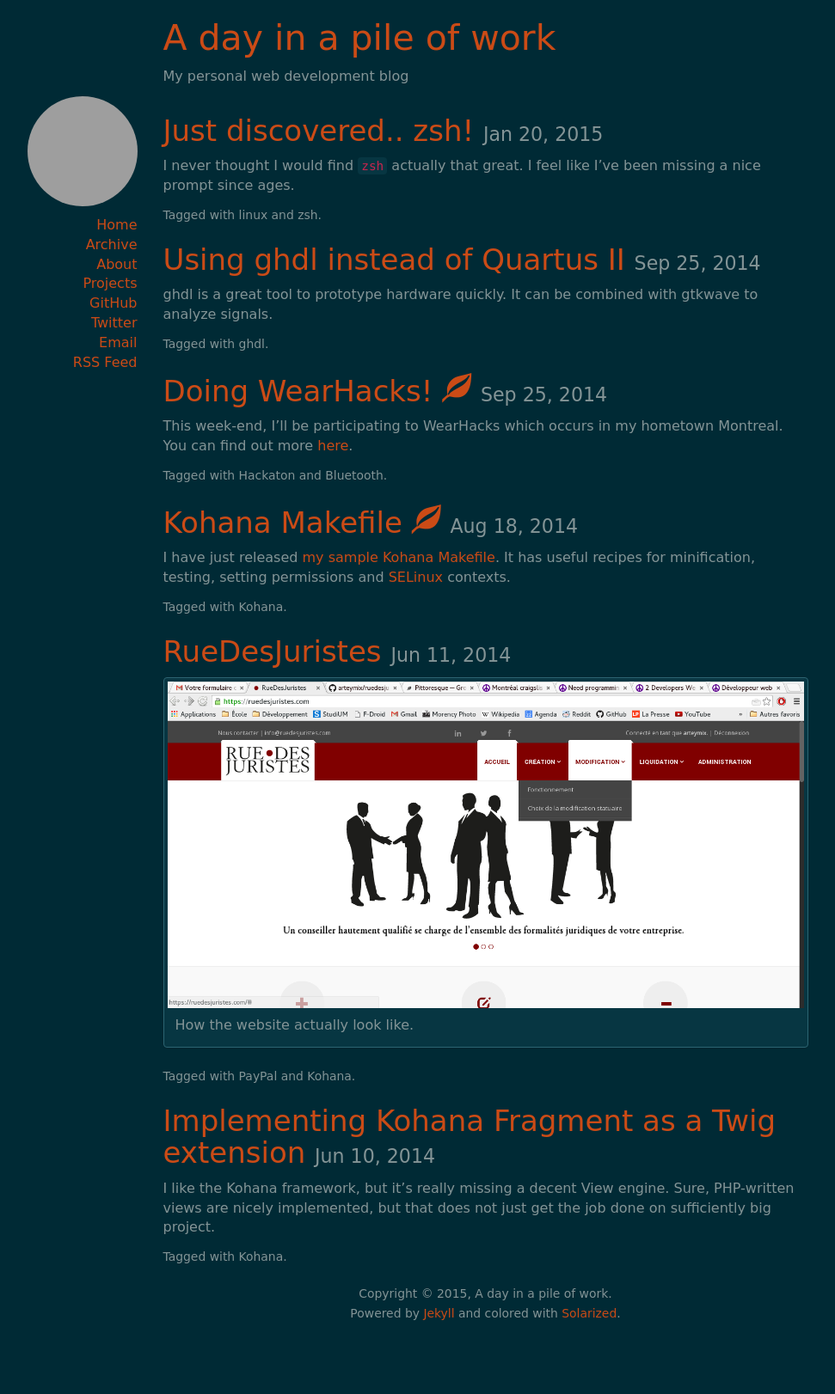
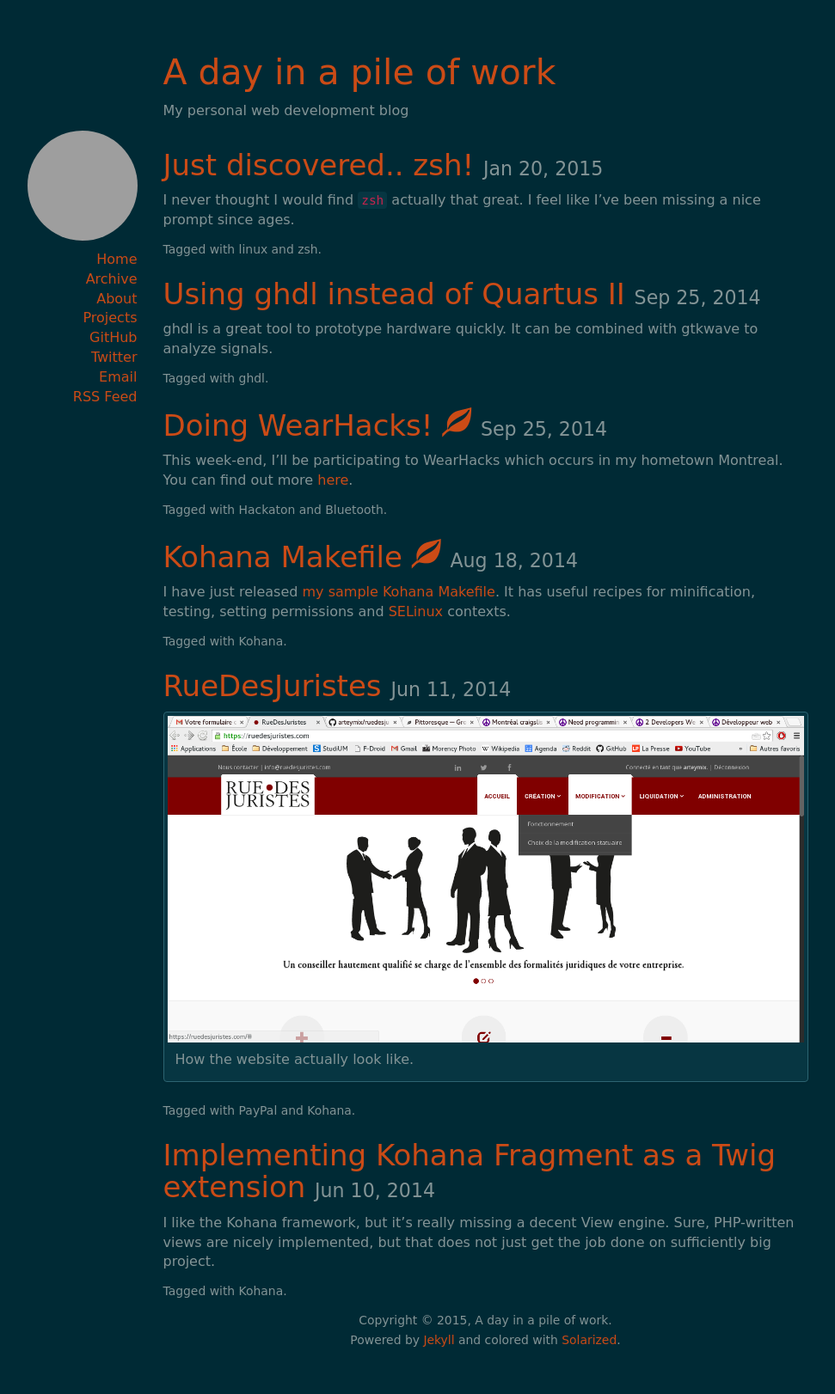
Before and after one commit to arteymix/arteymix.github.io, a Jekyll site: the page built from index.html, in a window 1280 px wide. Shown: the whole page at 86% size, without its empty margins (173-1144 px from the left). Built offline with Jekyll 4.4.1, drawn with Linux system fonts in a browser that asks for light colours; some web fonts are replaced; the list of posts is cut into pages by our own code; comment, search, counter and statistics services are not loaded; before the commit the page ends 1560 px from its top, so only the background shows below that; grey boxes are pictures that could not be loaded.

Commit message:
Adds 30px margin at top and botton.

```diff
--- a/_layouts/default.html
+++ b/_layouts/default.html
@@ -56,7 +56,7 @@
         </div>
         <div id="content" class="col-md-8" role="main">
           <div>{{ content }}</div>
-          <footer class="text-center" style="margin-top: 20px; margin-bottom: 20px;">
+          <footer class="text-center">
             <p class="copyright">
               <small>
                 Copyright &copy; {{ site.time | date: '%Y' }}, {{ site.name }}.<br/>
--- a/assets/css/style.css
+++ b/assets/css/style.css
@@ -11,6 +11,10 @@
 @font-face {
         font-family: "DejaVu Sans Mono";
             src: url(/assets/fonts/DejaVuSansMono.ttf)
+}
+
+body {
+  margin: 40px auto 40px auto;
 }
 
 .highlight > pre {
```
Also changed, not shown: assets/css/style.min.css, 1 other file.
